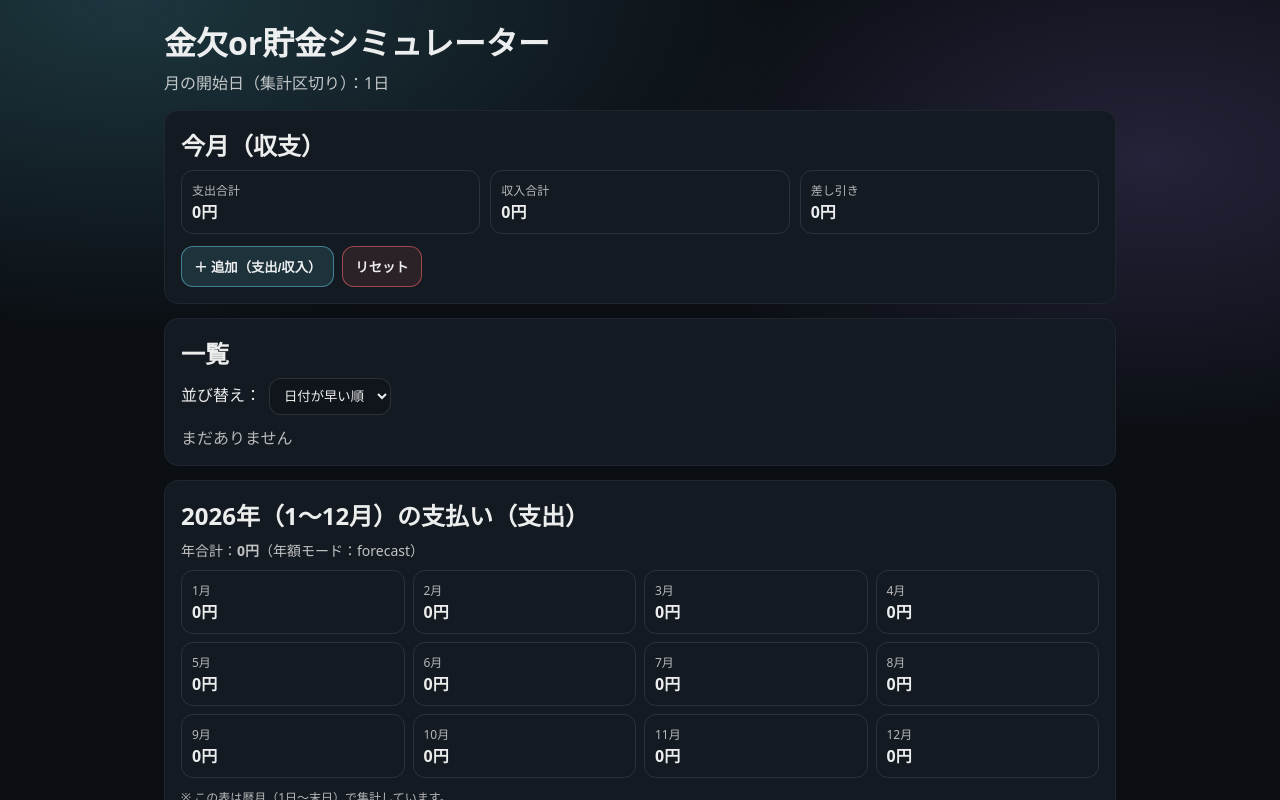
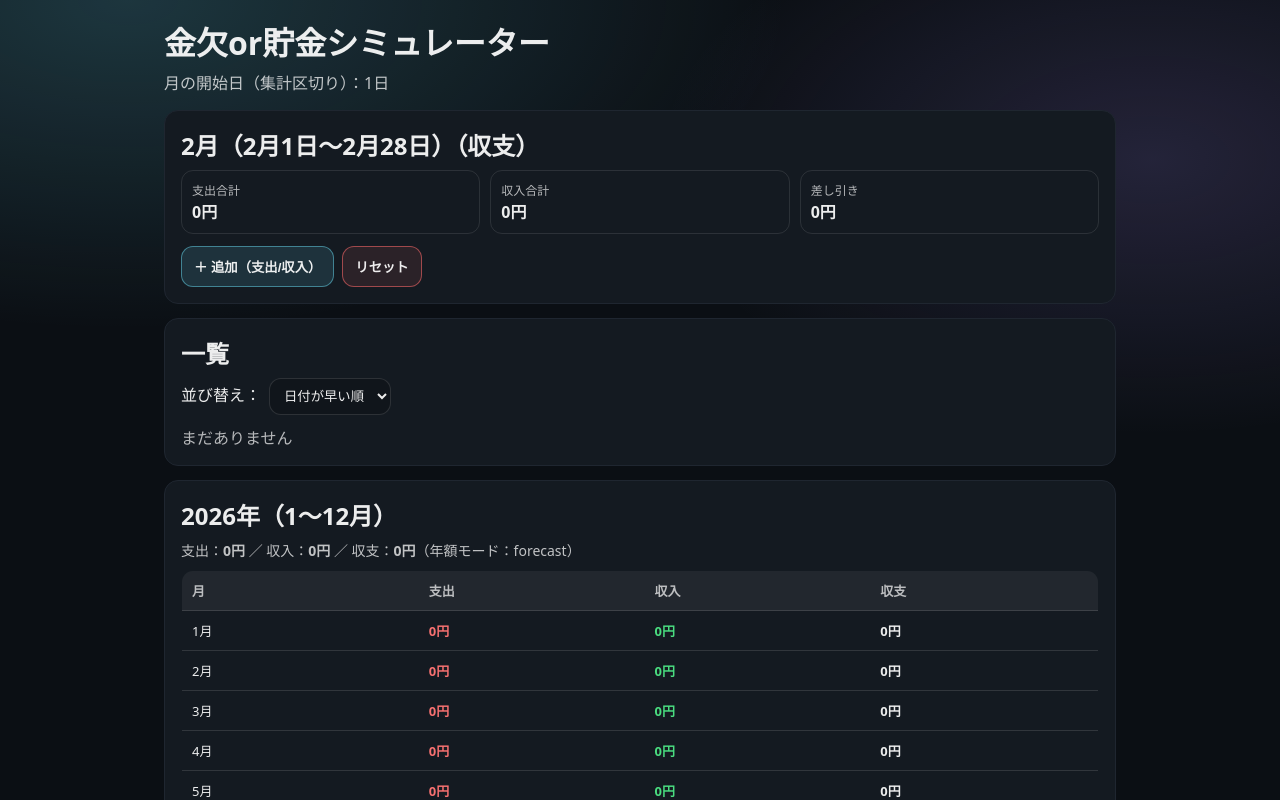
Before and after one commit to haru-spec23/kinketsu-simulator, a React (Vite) app: page / in a window 1280 px wide. Shown: the top 800 px of the page. Built offline with nearby package versions, Linux system fonts and the light colour scheme.

Commit message:
Update App.jsx

```diff
--- a/src/App.jsx
+++ b/src/App.jsx
@@ -168,6 +168,23 @@ export default function App() {
     return calcYearByMonth(expenseItems, year, state.settings.yearlyMode);
   }, [expenseItems, year, state.settings.yearlyMode]);
 
+  const expenseByMonth = useMemo(() => {
+  return calcYearByMonth(expenseItems, year, state.settings.yearlyMode);
+}, [expenseItems, year, state.settings.yearlyMode]);
+
+const incomeByMonth = useMemo(() => {
+  // 年間の「収入」を出したいので incomeItems を渡す
+  return calcYearByMonth(incomeItems, year, state.settings.yearlyMode);
+}, [incomeItems, year, state.settings.yearlyMode]);
+
+const netByMonth = useMemo(() => {
+  return expenseByMonth.map((v, i) => incomeByMonth[i] - v);
+}, [expenseByMonth, incomeByMonth]);
+
+const expenseYearTotal = useMemo(() => expenseByMonth.reduce((a, b) => a + b, 0), [expenseByMonth]);
+const incomeYearTotal = useMemo(() => incomeByMonth.reduce((a, b) => a + b, 0), [incomeByMonth]);
+const netYearTotal = useMemo(() => netByMonth.reduce((a, b) => a + b, 0), [netByMonth]);
+
   const yearTotal = useMemo(() => byMonth.reduce((a, b) => a + b, 0), [byMonth]);
 
   const sortedItems = useMemo(() => {
@@ -181,6 +198,28 @@ export default function App() {
   }, [state.items, sortMode]);
 
   const monthStartDay = state.settings.monthStartDay;
+
+  const now = new Date();
+const { start, endExclusive } = useMemo(
+  () => getMonthPeriod(now, monthStartDay),
+  [now, monthStartDay]
+);
+
+// endExclusive の前日を作る
+const endInclusive = useMemo(() => {
+  const d = new Date(endExclusive);
+  d.setDate(d.getDate() - 1);
+  return d;
+}, [endExclusive]);
+
+function fmtJP(d) {
+  return `${d.getMonth() + 1}月${d.getDate()}日`;
+}
+
+const periodLabel = useMemo(() => {
+  const m = start.getMonth() + 1;
+  return `${m}月（${fmtJP(start)}～${fmtJP(endInclusive)}）`;
+}, [start, endInclusive]);
 
   // 残高シミュ用（まだ「初期残高」は未入力なので、まずは0スタートで“マイナス日が出るか”を見る）
   const thisEvents = useMemo(() => buildThisPeriodEvents(state.items, state.settings, new Date()), [state.items, state.settings]);
@@ -205,7 +244,7 @@ export default function App() {
       </header>
 
       <section className="card">
-        <h2 style={{ margin: "0 0 8px" }}>今月（収支）</h2>
+       <h2 style={{ margin: "0 0 8px" }}>{periodLabel}（収支）</h2>
 
         <div style={{ display: "grid", gridTemplateColumns: "repeat(auto-fit, minmax(180px, 1fr))", gap: 10 }}>
           <MiniStat label="支出合計" value={yen(expenseThisMonth)} />
@@ -371,18 +410,41 @@ export default function App() {
       </section>
 
 <section className="card">
-        <h2 style={{ margin: "0 0 8px" }}>{year}年（1〜12月）の支払い（支出）</h2>
+  <h2 style={{ margin: "0 0 8px" }}>{year}年（1〜12月）</h2>
+
   <div style={{ fontSize: 14, opacity: 0.8, marginBottom: 10 }}>
-          年合計：<b>{yen(yearTotal)}</b>（年額モード：{state.settings.yearlyMode}）
+    支出：<b>{yen(expenseYearTotal)}</b> ／ 収入：<b>{yen(incomeYearTotal)}</b> ／ 収支：<b>{yen(netYearTotal)}</b>
+    （年額モード：{state.settings.yearlyMode}）
   </div>
 
-        <div style={{ display: "grid", gridTemplateColumns: "repeat(auto-fit, minmax(180px, 1fr))", gap: 8 }}>
-          {byMonth.map((v, i) => (
-            <MiniStat key={i} label={`${i + 1}月`} value={yen(v)} />
-          ))}
+  <table className="table">
+    <thead>
+      <tr>
+        <th>月</th>
+        <th>支出</th>
+        <th>収入</th>
+        <th>収支</th>
+      </tr>
+    </thead>
+    <tbody>
+      {expenseByMonth.map((ex, i) => {
+        const inc = incomeByMonth[i];
+        const net = netByMonth[i];
+        return (
+          <tr key={i}>
+            <td>{i + 1}月</td>
+            <td className="mono" style={{ color: "#f87171", fontWeight: 700 }}>{yen(ex)}</td>
+            <td className="mono" style={{ color: "#4ade80", fontWeight: 700 }}>{yen(inc)}</td>
+            <td className="mono" style={{ fontWeight: 800 }}>{yen(net)}</td>
+          </tr>
+        );
+      })}
+    </tbody>
+  </table>
+
+  <div style={{ fontSize: 12, opacity: 0.75, marginTop: 10 }}>
+    ※ この表は暦月（1日〜末日）で集計しています。
   </div>
-
-        <div style={{ fontSize: 12, opacity: 0.75, marginTop: 10 }}>※ この表は暦月（1日〜末日）で集計しています。</div>
 </section>
 
       <section className="card">
@@ -446,7 +508,9 @@ function AddForm({ onSave, onCancel, initialItem }) {
 
   const [payDay, setPayDay] = useState(initialItem?.payDay == null ? "" : String(initialItem.payDay));
  const [startDate, setStartDate] = useState(initialItem?.startDate ?? todayISO());
-  const [endDate, setEndDate] = useState(initialItem?.endDate ?? "");
+const [endDate, setEndDate] = useState(
+  (initialItem?.endDate ?? initialItem?.startDate) ?? todayISO()
+);
   const [payDate, setPayDate] = useState(initialItem?.payDate ?? todayISO());
 
   const isInitialExpense = type === "expense" && category === "initial";
@@ -469,17 +533,32 @@ function AddForm({ onSave, onCancel, initialItem }) {
   if (!name.trim()) return alert("項目名を入れてね");
   if (!Number.isFinite(amt) || amt <= 0) return alert("金額は正の数で入れてね");
 
+  // ★ ここに追加
+  const singleDay = !!startDate && !!endDate && startDate === endDate;
+
+  let finalCycle = isOneTime ? "one_time" : cycle;
+
+  if (!isOneTime && singleDay) {
+    finalCycle = "one_time";
+  }
+
   const item = {
     id: initialItem?.id ?? uid(),
-      type, // ✅ 追加：income / expense
+    type,
     name: name.trim(),
     amount: Math.round(amt),
     category,
-      cycle: isOneTime ? "one_time" : cycle,
-      payDay: isOneTime ? null : payDay ? Math.max(1, Math.min(31, Math.trunc(Number(payDay)))) : null,
-      payDate: isOneTime ? payDate : null,
-      startDate: isOneTime ? null : startDate,
-      endDate: isOneTime ? null : endDate || null,
+    cycle: finalCycle,
+
+    payDate: finalCycle === "one_time" ? (payDate ?? startDate) : null,
+    payDay: finalCycle === "one_time"
+      ? null
+      : (payDay
+          ? Math.max(1, Math.min(31, Math.trunc(Number(payDay))))
+          : null),
+
+    startDate: finalCycle === "one_time" ? null : startDate,
+    endDate: finalCycle === "one_time" ? null : (endDate || null),
   };
 
   onSave(item);
```
Lines whose indentation alone changed are shown as unchanged.
